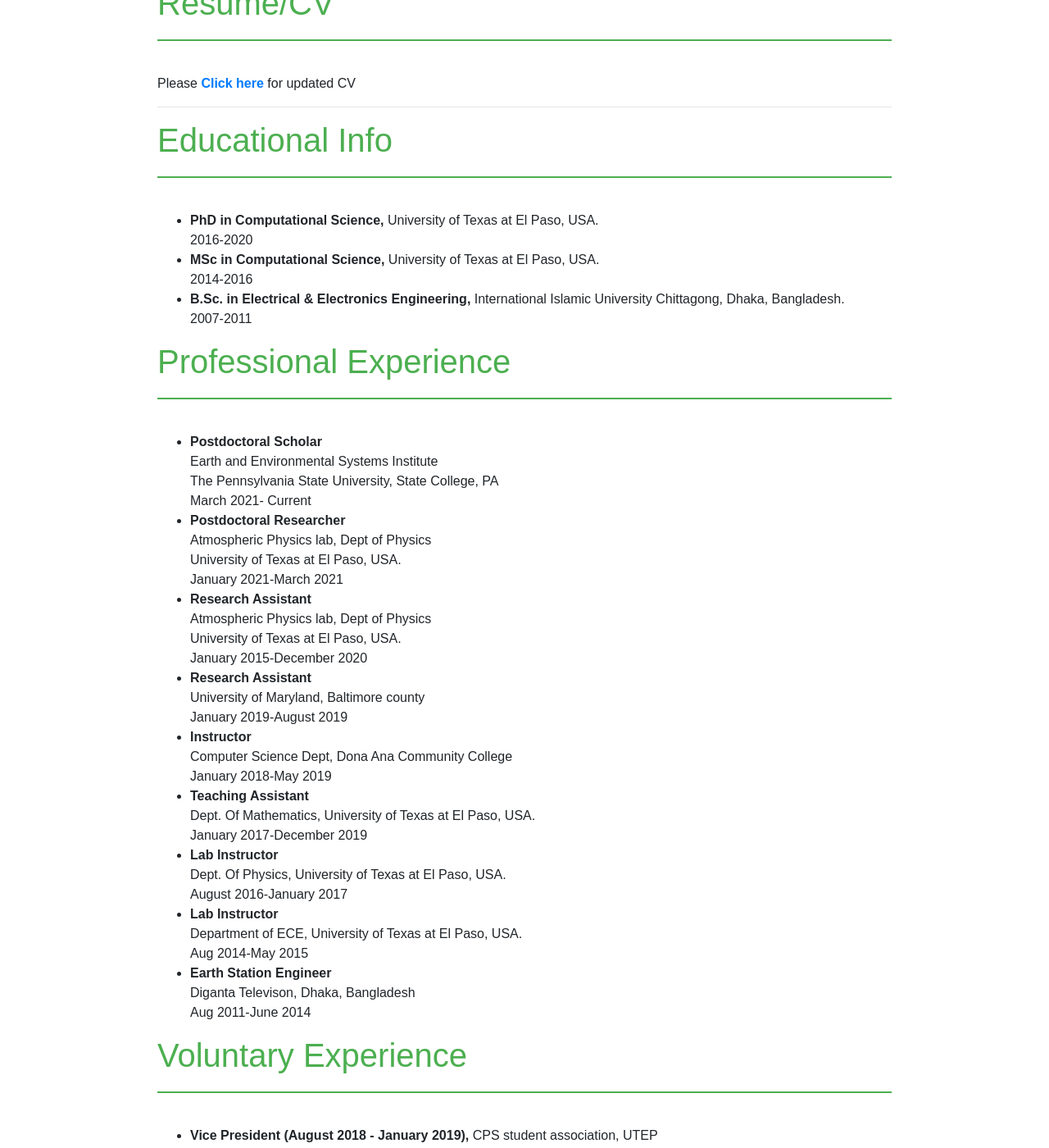
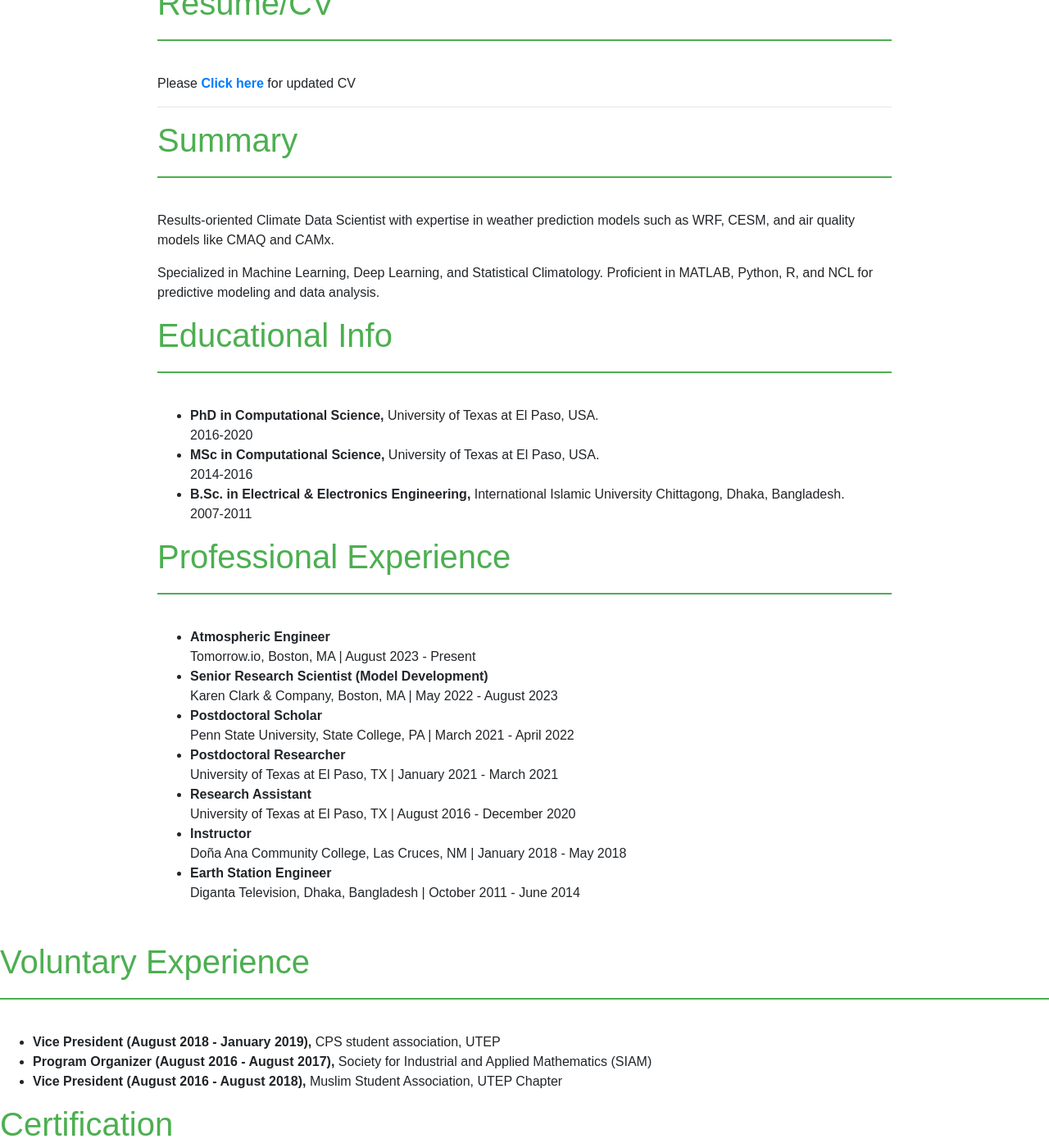
Before and after one commit to suhail017/suhail017.github.io, a Jekyll site: the page index.html, which Jekyll copies as it is, in a window 1280 px wide and 1400 px high, scrolled down 1132 px. Shown: the whole window at 82% size. Built offline with Jekyll 4.4.1, drawn with Linux system fonts in a browser that asks for light colours; some of the changed text lies outside the part shown.

Commit message:
update index.html

```diff
--- a/index.html
+++ b/index.html
@@ -104,6 +104,12 @@
 
         <hr />
 
+		<div id="summary" class="section-content">
+            <h1 class="section-title">Summary</h1>
+            <p>Results-oriented Climate Data Scientist with expertise in weather prediction models such as WRF, CESM, and air quality models like CMAQ and CAMx.</p>
+            <p>Specialized in Machine Learning, Deep Learning, and Statistical Climatology. Proficient in MATLAB, Python, R, and NCL for predictive modeling and data analysis.</p>
+        </div>
+
         <h1 class="section-title">Educational Info</h1>
         <ul>
             <li><strong>PhD in Computational Science,</strong> University of Texas at El Paso, USA. <br />2016-2020</li>
@@ -113,15 +119,16 @@
 
         <h1 class="section-title">Professional Experience</h1>
         <ul>
-            <li><strong>Postdoctoral Scholar</strong><br />Earth and Environmental Systems Institute <br />The Pennsylvania State University, State College, PA <br />March 2021- Current</li>
-            <li><strong>Postdoctoral Researcher</strong><br />Atmospheric Physics lab, Dept of Physics<br />University of Texas at El Paso, USA. <br />January 2021-March 2021</li>
-            <li><strong>Research Assistant</strong><br />Atmospheric Physics lab, Dept of Physics<br />University of Texas at El Paso, USA. <br />January 2015-December 2020</li>
-            <li><strong>Research Assistant</strong><br />University of Maryland, Baltimore county <br />January 2019-August 2019</li>
-            <li><strong>Instructor</strong><br />Computer Science Dept, Dona Ana Community College <br />January 2018-May 2019</li>
-            <li><strong>Teaching Assistant</strong><br />Dept. Of Mathematics, University of Texas at El Paso, USA. <br />January 2017-December 2019</li>
-            <li><strong>Lab Instructor</strong><br />Dept. Of Physics, University of Texas at El Paso, USA. <br />August 2016-January 2017</li>
-            <li><strong>Lab Instructor</strong><br />Department of ECE, University of Texas at El Paso, USA. <br />Aug 2014-May 2015</li>
-            <li><strong>Earth Station Engineer</strong><br />Diganta Televison, Dhaka, Bangladesh<br />Aug 2011-June 2014</li>
+
+			<li><strong>Atmospheric Engineer</strong><br>Tomorrow.io, Boston, MA | August 2023 - Present</li>
+			<li><strong>Senior Research Scientist (Model Development)</strong><br>Karen Clark & Company, Boston, MA | May 2022 - August 2023</li>
+			<li><strong>Postdoctoral Scholar</strong><br>Penn State University, State College, PA | March 2021 - April 2022</li>
+			<li><strong>Postdoctoral Researcher</strong><br>University of Texas at El Paso, TX | January 2021 - March 2021</li>
+			<li><strong>Research Assistant</strong><br>University of Texas at El Paso, TX | August 2016 - December 2020</li>
+			<li><strong>Instructor</strong><br>Doña Ana Community College, Las Cruces, NM | January 2018 - May 2018</li>
+			<li><strong>Earth Station Engineer</strong><br>Diganta Television, Dhaka, Bangladesh | October 2011 - June 2014</li>
+				</ul>
+			</div>
         </ul>
 
         <h1 class="section-title">Voluntary Experience</h1>
```
Also changed, not shown: other parts of index.html (+1 -1 lines).
